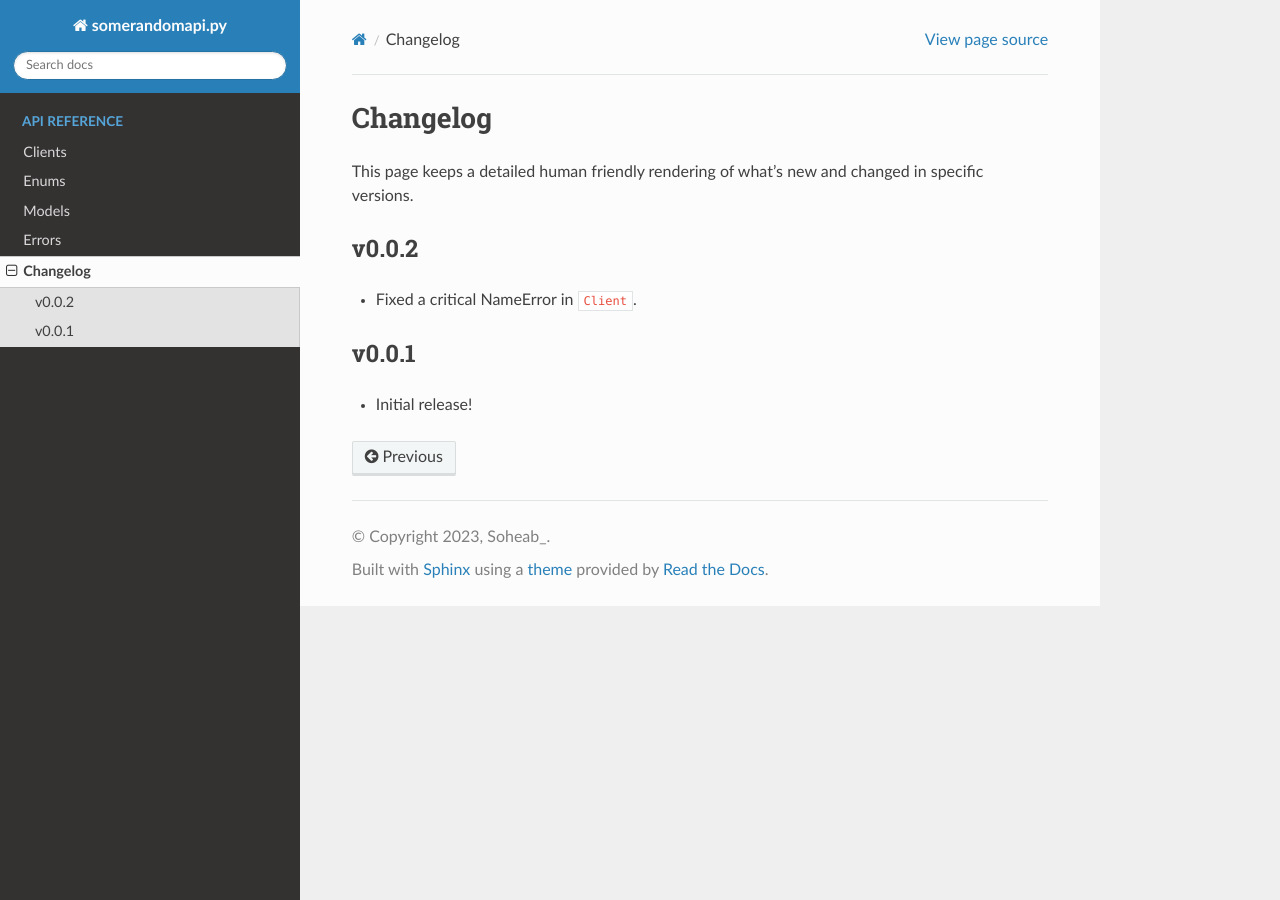
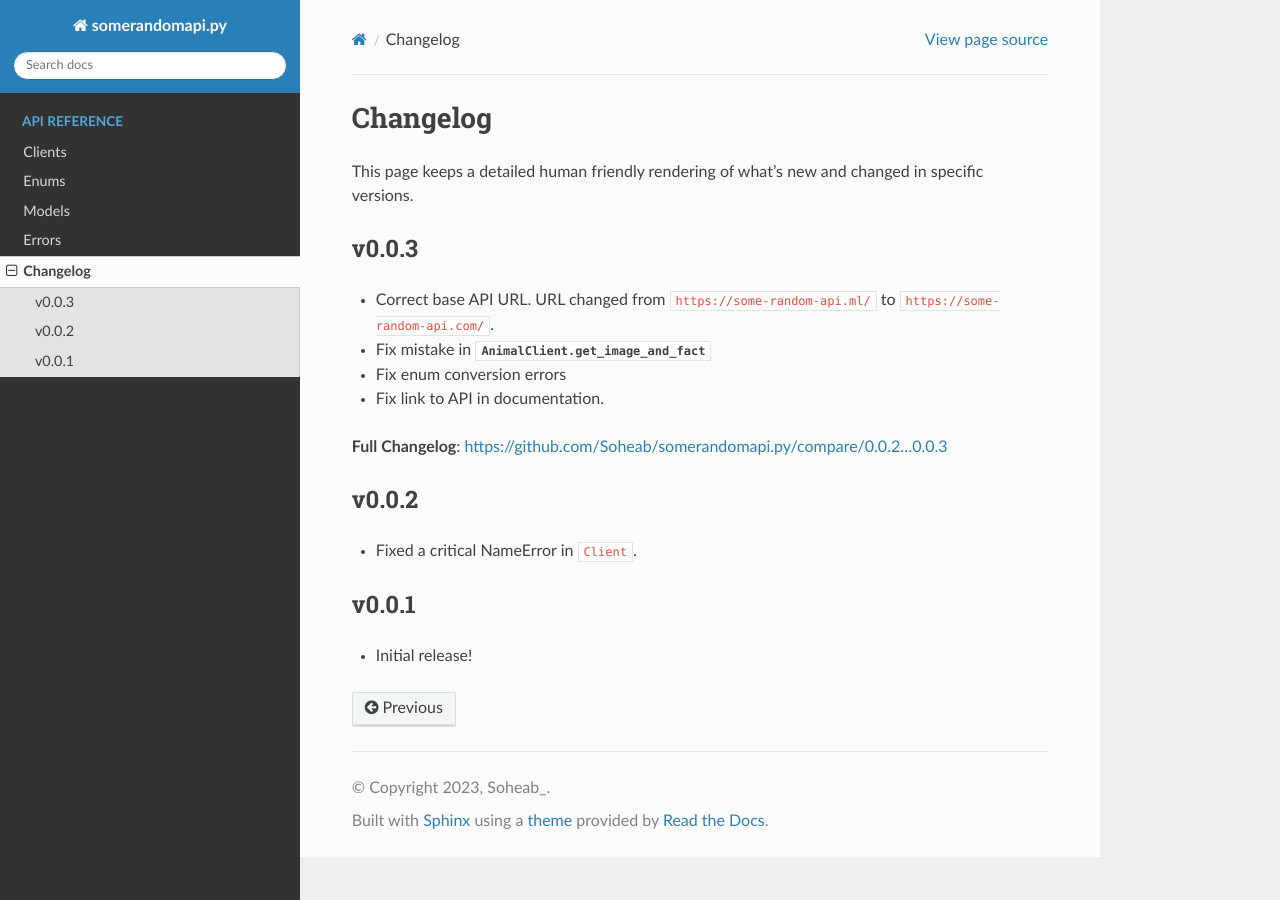
Before and after one commit to Soheab/somerandomapi.py, a Sphinx documentation site: the page built from docs/whats_new.rst, in a window 1280 px wide. Built offline with Sphinx 7.4.7 and the Read the Docs theme 2.0.0, drawn with Linux system fonts in a browser that asks for light colours.

Commit message:
Add changelog for 0.0.3

```diff
--- a/docs/whats_new.rst
+++ b/docs/whats_new.rst
@@ -1,4 +1,4 @@
-.. currentmodule:: discord
+.. currentmodule:: somerandomapi
 
 .. _whats_new:
 
@@ -7,6 +7,16 @@ Changelog
 
 This page keeps a detailed human friendly rendering of what's new and changed
 in specific versions.
+
+v0.0.3
+-------
+
+- Correct base API URL. URL changed from ``https://some-random-api.ml/`` to ``https://some-random-api.com/``.
+- Fix mistake in :class:`.AnimalClient.get_image_and_fact`
+- Fix enum conversion errors
+- Fix link to API in documentation.
+
+**Full Changelog**: https://github.com/Soheab/somerandomapi.py/compare/0.0.2...0.0.3
 
 v0.0.2
 -------
```
